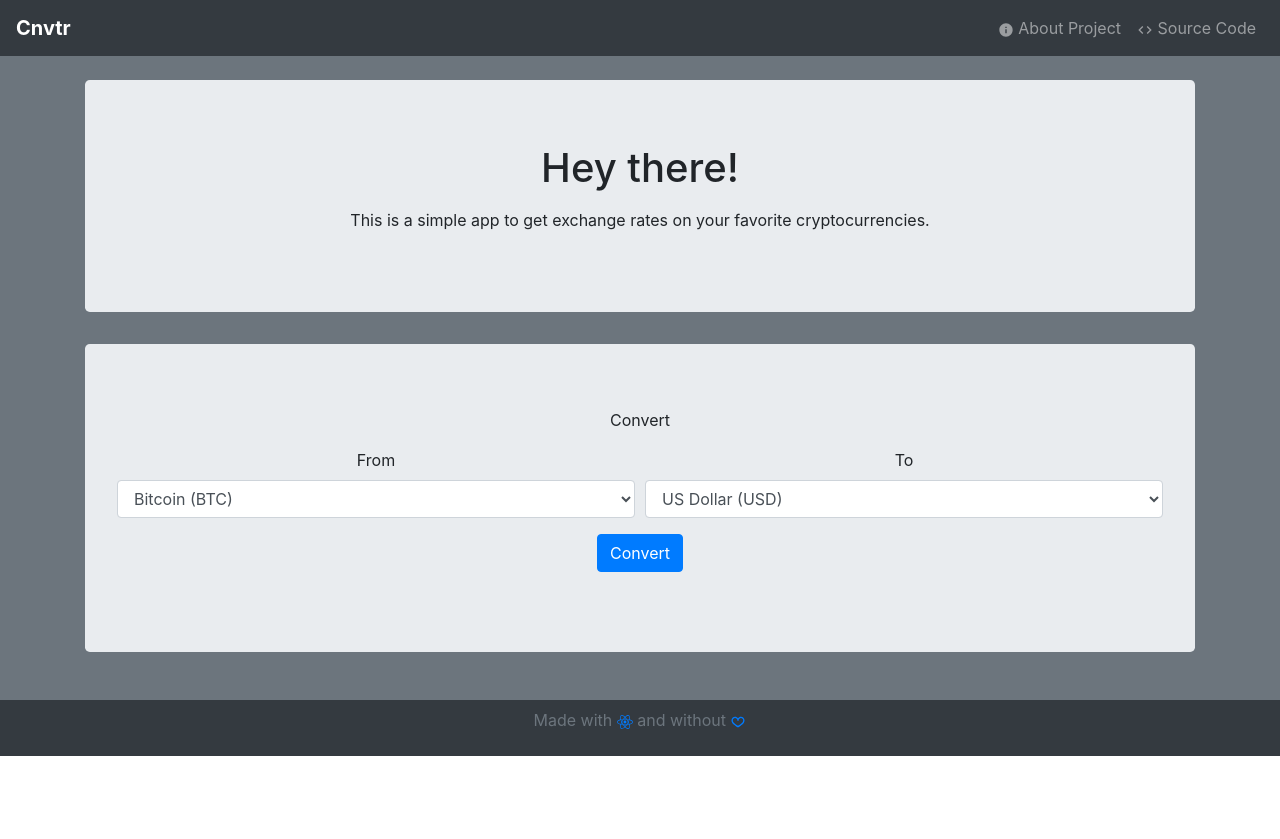
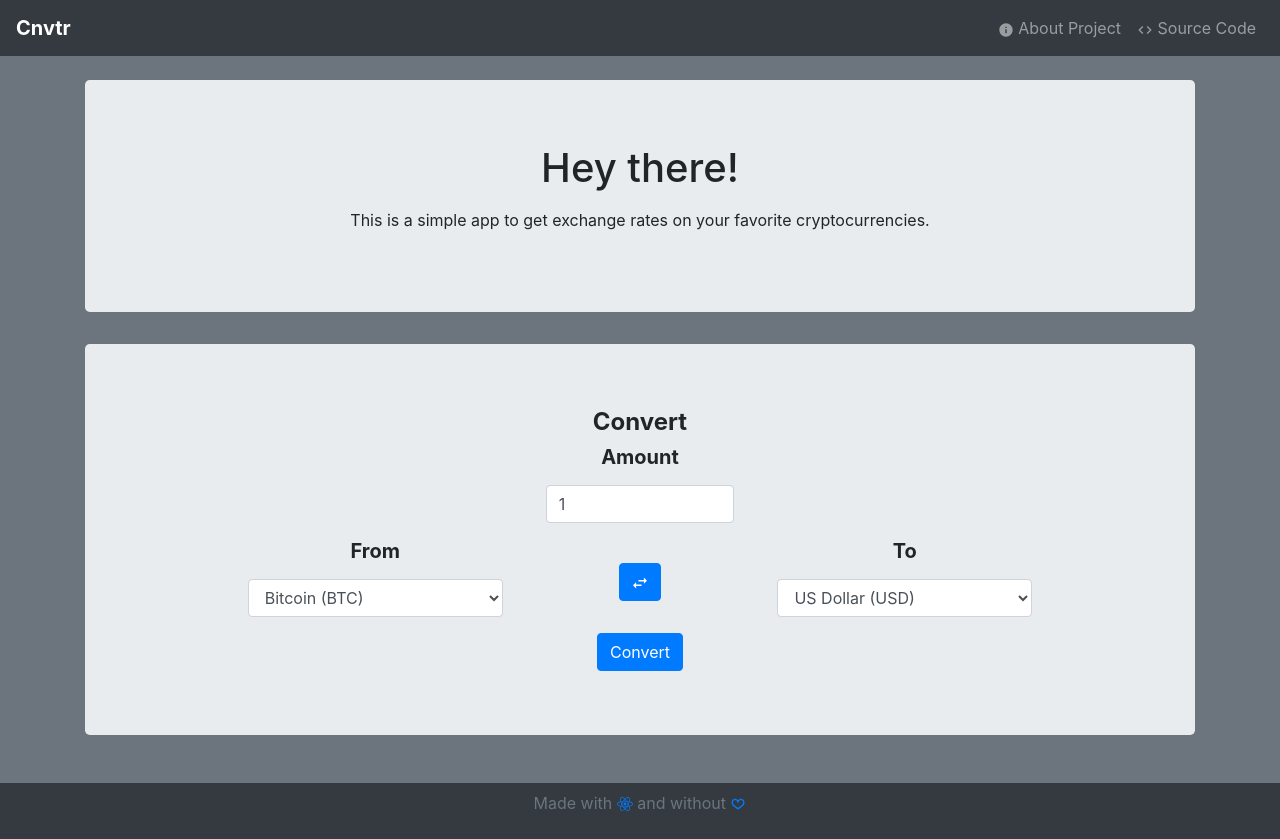
Before and after one commit to nurako/Cnvrtr, a React (Create React App) app: page / in a window 1280 px wide. Before the commit the page ends 800 px from the top, so only its background shows below. Built offline with nearby package versions, Linux system fonts and the light colour scheme.

Commit message:
Updated UI

```diff
--- a/src/Components/MainContent.js
+++ b/src/Components/MainContent.js
@@ -1,4 +1,4 @@
-import React,{useState} from 'react';
+import React, { useState } from 'react';
 import Alert from 'react-bootstrap/Alert';
 import Button from 'react-bootstrap/Button';
 import Col from 'react-bootstrap/Col'
@@ -7,33 +7,78 @@ import Form from 'react-bootstrap/Form';
 import Jumbotron from 'react-bootstrap/Jumbotron';
 import Selection from './Selection';
 import Modal from 'react-bootstrap/Modal';
+import OverlayTrigger from 'react-bootstrap/OverlayTrigger';
+import Tooltip from 'react-bootstrap/Tooltip';
+import Collapse from 'react-bootstrap/Collapse';
+import Table from 'react-bootstrap/Table';
+import { IoMdSwap } from "react-icons/io";
+import { IoMdArrowRoundForward } from "react-icons/io";
+import { IoMdArrowRoundUp } from "react-icons/io";
+import { IoMdArrowRoundDown } from "react-icons/io";
 
 function MainContent() {
     const [showAlert, setAlert] = useState(false);
     const [showModal, setModal] = useState(false);
-    const handleClick = (e) => {
+    const [isLoading, setLoading] = useState(false);
+    const [isLoaded, setLoaded] = useState(false);
+    let change;
+    const checkValidity = (e) => {
+        if(isNaN(e.value))
+            return false;
+        return true;
+    };
+    const handleFormClick = (e) => {
+        e.preventDefault();
+    };
+    const handleSwap = () => {
         const currency1 = document.getElementById('Select1').value;
         const currency2 = document.getElementById('Select2').value;
-        if(currency1 === currency2) {
+        if (currency1 === currency2) {
+            setModal(true);
+        }
+        else {
+            document.getElementById('Select1').value = currency2;
+            document.getElementById('Select2').value = currency1;
+        }
+    }
+    const handleClick = (e) => {
+        if(!checkValidity) {
+            alert("Please enter a numerical value in the amount field");
+        }
+        else {
+            setLoaded(false);
+            setLoading(true);
+            const currency1 = document.getElementById('Select1').value;
+            const currency2 = document.getElementById('Select2').value;
+            if (currency1 === currency2) {
                 setModal(true);
             }
             else {
                 const axios = require('axios');
                 axios.get(`https://api.cryptonator.com/api/ticker/${currency1}-${currency2}`)
                     .then(function (response) {
-                if(response.data.error !== "")
+                        if (response.data.error !== "")
                             throw response;
                         else {
-                    document.getElementById("Currencies").innerText = `${response.data.ticker.base} -> ${response.data.ticker.target}`;
-                    document.getElementById("CurrencyValues").innerText = `1  -> ${response.data.ticker.price} (Change : ${response.data.ticker.change})`;
+                            setLoaded(true);
+                            const amount =  parseFloat(document.getElementById("Am").value);
+                            document.getElementById("C1").innerText = `${response.data.ticker.base}`;
+                            document.getElementById("C2").innerText = `${response.data.ticker.target}`;
+                            document.getElementById("Cv1").innerText = 1 * amount;
+                            document.getElementById("Cv2").innerText = response.data.ticker.price * amount;
+                            document.getElementById("CH").innerText = response.data.ticker.change;
+                            change = (response.data.ticker.change > 0) ? true : false;
                             console.log(`1  -> ${response.data.ticker.price} (Change : ${response.data.ticker.change})`);
                         }
-                console.log(response.data);
                     })
                     .catch(function (error) {
-                setAlert(true)
+                        setAlert(true);
                         console.log(error);
+                    })
+                    .finally(function () {
+                        setLoading(false);
                     });
+            }
         }
         e.preventDefault();
     };
@@ -54,36 +99,71 @@ function MainContent() {
                 </Modal.Footer>
             </Modal>
             <Jumbotron className="text-center">
-                <Form onSubmit={handleClick}>
+                <Form className="w-75 mx-auto" onSubmit={handleFormClick}>
                     <Form.Row>
-                        <Col>
-                            <p>Convert</p>
+                        <Col><h4><strong>Convert</strong></h4></Col>
+                    </Form.Row>
+                    <Form.Row>
+                        <Col className="col-md-3 mx-auto">
+                            <Form.Group controlId="Am">
+                                <Form.Label><h5><strong>Amount</strong></h5></Form.Label>
+                                <Form.Control as="input" defaultValue="1"/>
+                            </Form.Group>
                         </Col>
                     </Form.Row>
                     <Form.Row>
                         <Col>
                             <Form.Group controlId="Select1">
-                                <Form.Label>From</Form.Label>
+                                <Form.Label><h5><strong>From</strong></h5></Form.Label>
                                 <Selection />
                             </Form.Group>
                         </Col>
                         <Col>
+                            <Form.Group>
+                                <br />
+                                <OverlayTrigger overlay={<Tooltip>Swap currencies</Tooltip>}>
+                                    <Button onClick={handleSwap}><IoMdSwap /></Button>
+                                </OverlayTrigger>
+                            </Form.Group>
+                        </Col>
+                        <Col>
                             <Form.Group controlId="Select2">
-                                <Form.Label>To </Form.Label>
+                                <Form.Label><h5><strong>To</strong></h5></Form.Label>
                                 <Selection />
                             </Form.Group>
                         </Col>
                     </Form.Row>
                     <Form.Row>
                         <Col>
-                            <Button variant="primary" type="submit">Convert</Button>
+                            <Button variant="primary" disabled={isLoading} onClick={!isLoading ? handleClick : null}>
+                                {isLoading ? 'Loading…' : 'Convert'}
+                            </Button>
                         </Col>
                     </Form.Row>
                 </Form>
-                <div className="mt-3">
-                    <h3 id="Currencies"> </h3>
-                    <h4 id="CurrencyValues"> </h4>
-                </div>
+                <Collapse in={isLoaded}>
+                    <Table striped bordered hover variant="dark" className="mx-auto w-50 mt-3">
+                        <thead>
+                            <tr>
+                                <th><span id="C1"></span></th>
+                                <th><IoMdArrowRoundForward /></th>
+                                <th><span id="C2"></span></th>
+                            </tr>
+                        </thead>
+                        <tbody>
+                            <tr>
+                                <td><span id="Cv1"></span></td>
+                                <td><IoMdArrowRoundForward /></td>
+                                <td><span id="Cv2"></span></td>
+                            </tr>
+                            <tr>
+                                <td colSpan="3">
+                                    Change(last hour) : <span id="CH"></span>{' '}{change?<IoMdArrowRoundUp /> : <IoMdArrowRoundDown />}
+                                </td>
+                            </tr>
+                        </tbody>
+                    </Table>
+                </Collapse>
             </Jumbotron>
         </Container>
     );
```
Lines whose indentation alone changed are shown as unchanged.
